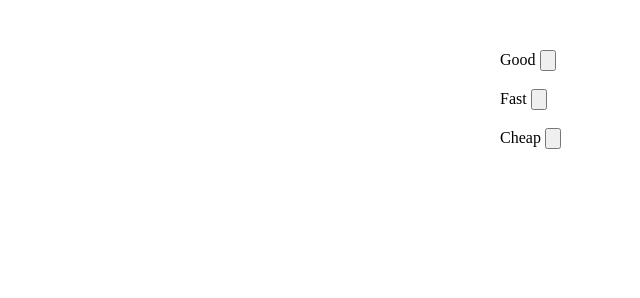
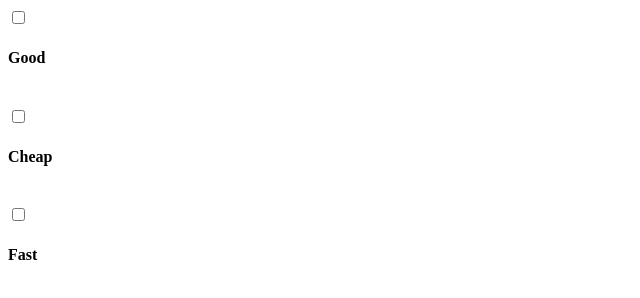
Before and after one commit to tiedat/codeGym_md1, a plain HTML site: page SS3/goodFastCheap.html in a window 1280 px wide. Shown: the whole page, without its empty margins (0-640 px from the left). Drawn offline with Linux system fonts and the light colour scheme.

Commit message:
add file ss3 good fast cheap

```diff
--- a/SS3/goodFastCheap.html
+++ b/SS3/goodFastCheap.html
@@ -5,14 +5,39 @@
     <title></title>
 </head>
 <body>
-<form style="position: absolute; top: 50px; left: 500px;">
-    <span>Good  </span><input type="button"><br><br>
-    <span>Fast  </span><input type="button"><br><br>
-    <span>Cheap </span><input type="button"><br><br>
-</form>
+
+<div class="good_cheap_fast">
+    <input type="checkbox" id="idGood" value="good" onclick="check(this.value)"><h4>Good</h4>
+    <br/>
+    <input type="checkbox" id="idCheap" value="cheap" onclick="check(this.value)"><h4>Cheap</h4>
+    <br/>
+    <input type="checkbox" id="idFast" value="fast" onclick="check(this.value)"><h4>Fast</h4>
+</div>
 
 <script>
+    function check(value) {
+        let good = document.getElementById('idGood');
+        let cheap = document.getElementById('idCheap');
+        let fast = document.getElementById('idFast');
 
+        switch (value) {
+            case 'good' :
+                if (cheap.checked === true && good.checked === true) {
+                    fast.checked = false;
+                }
+                break;
+            case 'cheap' :
+                if (fast.checked === true && cheap.checked === true) {
+                    good.checked = false;
+                }
+                break;
+            case 'fast':
+                if (good.checked === true && fast.checked === true) {
+                    cheap.checked = false;
+                }
+                break;
+        }
+    }
 </script>
 </body>
 </html>
```
